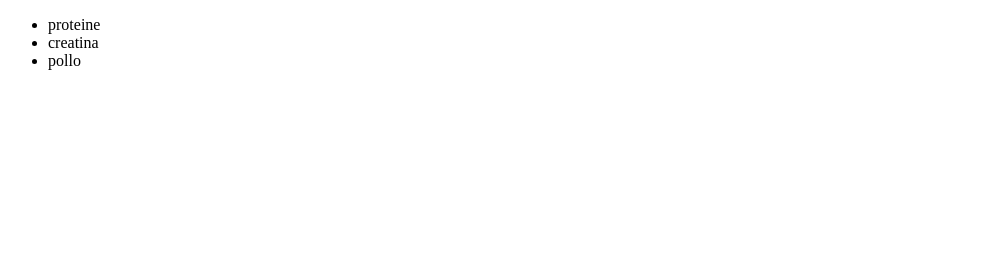
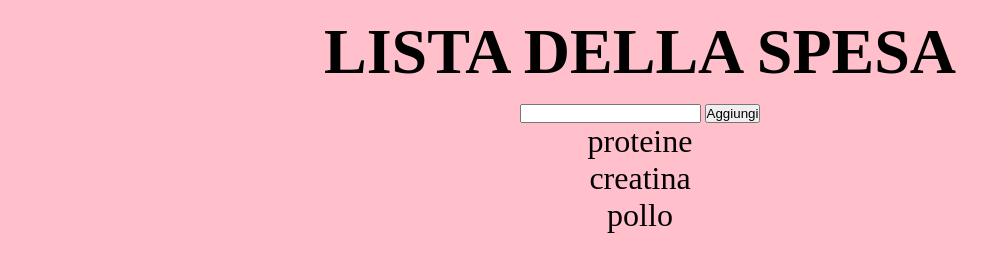
Before and after one commit to LucaBrivio183/js-lista-spesa, a plain HTML site: page index.html in a window 1280 px wide. Shown: the whole page, without its empty margins (0-987 px from the left). Drawn offline with Linux system fonts and the light colour scheme.

Commit message:
feat: working on add  to the list  input

```diff
--- /dev/null
+++ b/css/style.css
@@ -0,0 +1,30 @@
+/* reset */
+* {
+    padding: 0;
+    margin: 0;
+    box-sizing: border-box;
+}
+
+body {
+    background-color: pink;
+}
+
+/* common */
+
+.container {
+    width: 80%;
+    max-width: 62.5rem;
+    margin: 0 auto;
+    text-align: center;
+}
+
+
+h1 {
+    font-size: 5vw;
+    padding: 15px 0;
+}
+
+.unstyled-list  {
+    font-size: 2.5vw;
+    list-style-type: none;
+}
--- a/index.html
+++ b/index.html
@@ -4,12 +4,24 @@
     <meta charset="UTF-8">
     <meta http-equiv="X-UA-Compatible" content="IE=edge">
     <meta name="viewport" content="width=device-width, initial-scale=1.0">
+    <!-- font awesome-->
+    <link rel="stylesheet" href="https://cdnjs.cloudflare.com/ajax/libs/font-awesome/6.3.0/css/all.min.css" integrity="sha512-SzlrxWUlpfuzQ+pcUCosxcglQRNAq/DZjVsC0lE40xsADsfeQoEypE+enwcOiGjk/bSuGGKHEyjSoQ1zVisanQ==" crossorigin="anonymous" referrerpolicy="no-referrer" />
+    <!-- local css files-->
+    <link rel="stylesheet" href="css/style.css">
     <title>Shopping list</title>
 </head>
 <body>
-    <ul class="unstyled-list">
+    <div class="container">
+        <h1>LISTA DELLA SPESA</h1>
+        <div class="input-field"> <!-- column just for  put label above input name text input-->
+            <label for="input-item"></label>
+            <input type="text"  id="input-item">
+            <button type="button" id="add-btn">Aggiungi</button>
+        </div>
+        <ul class="unstyled-list">
 
-    </ul>
+        </ul>
+    </div>
     <!-- local js files -->
     <script src="js/main.js"></script>
 </body>
--- a/js/main.js
+++ b/js/main.js
@@ -9,6 +9,19 @@ const shoppingList = [
     'creatina',
     'pollo',
 ];
+
+//define variable for getting item from user input
+
+const shoppingListItem = document.getElementById("input-item");
+const addButton = document.getElementById('add-btn');
+
+addButton.addEventListener('click',
+
+    function() {
+        shoppingListItemValue = shoppingListItem.value;
+        shoppingList.push(shoppingListItemValue);
+});
+
 
 //define variable for html item
 
```
